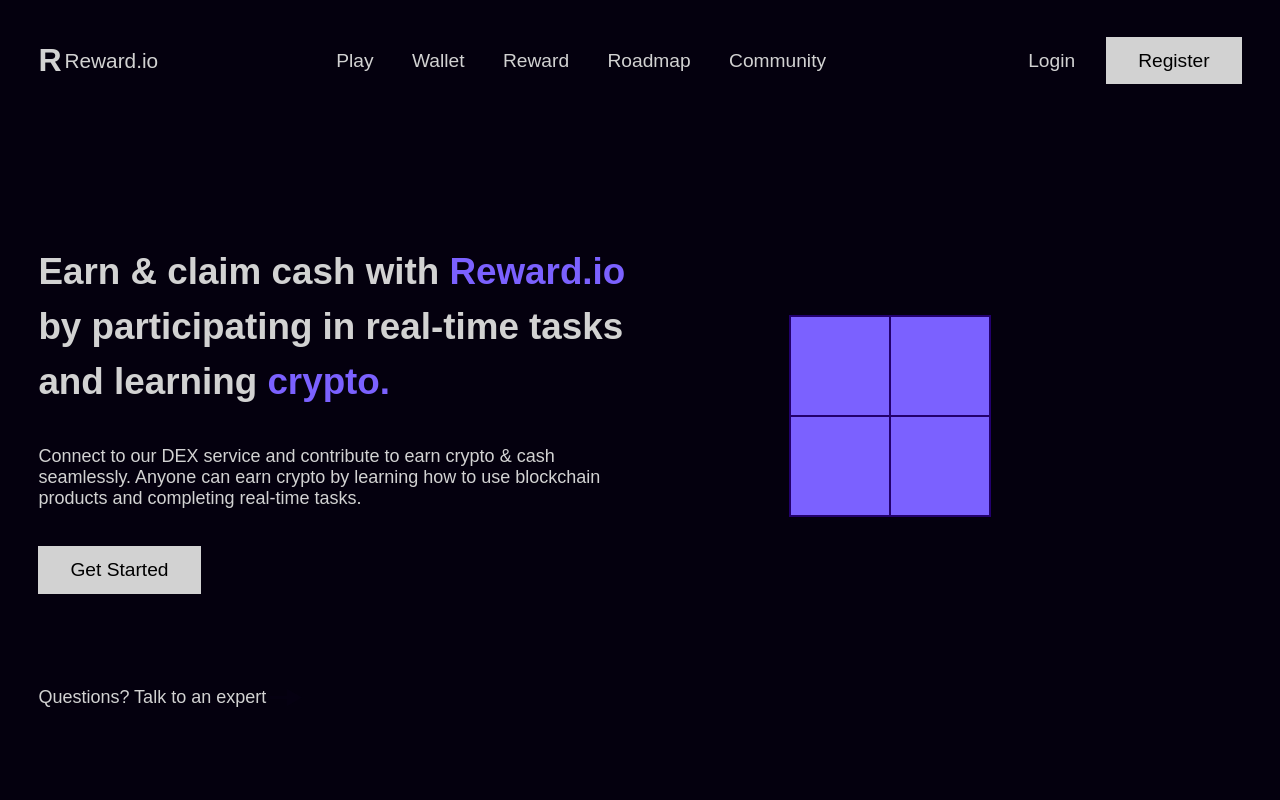
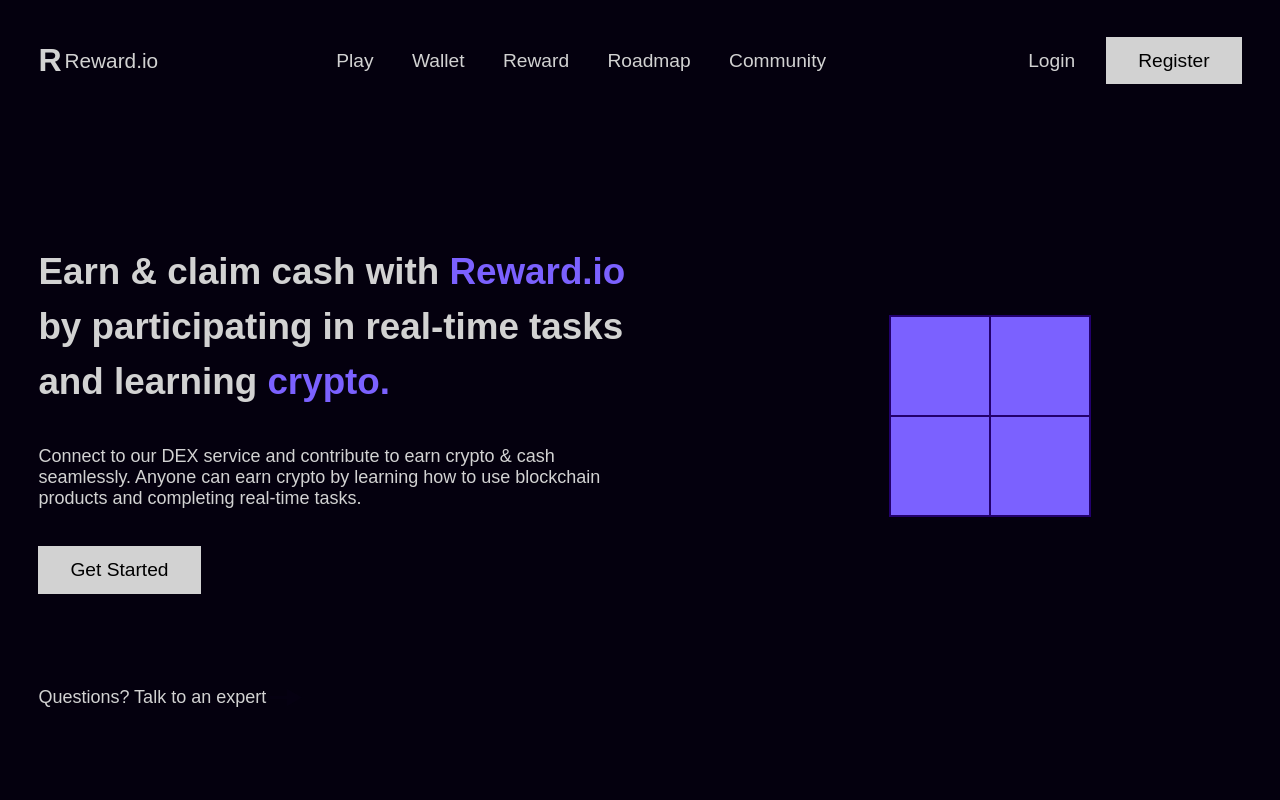
Before and after one commit to faithandjs/reward.io, a Vue app: page / in a window 1280 px wide. Shown: the top 800 px of the page. Built offline with nearby package versions, Linux system fonts and the light colour scheme; a web font is replaced by a local one.

Commit message:
padding to the cube

```diff
--- a/src/components/media/Cube.vue
+++ b/src/components/media/Cube.vue
@@ -3,3 +3,15 @@
     <img src="../../assets/vid.gif" alt="">
   </div>
 </template>
+
+<style scoped>
+img {
+  margin-left: 100px;
+}
+
+@media screen and (max-width: 1024px) {
+  img {
+    margin-left: 0;
+  }
+}
+</style>
```
